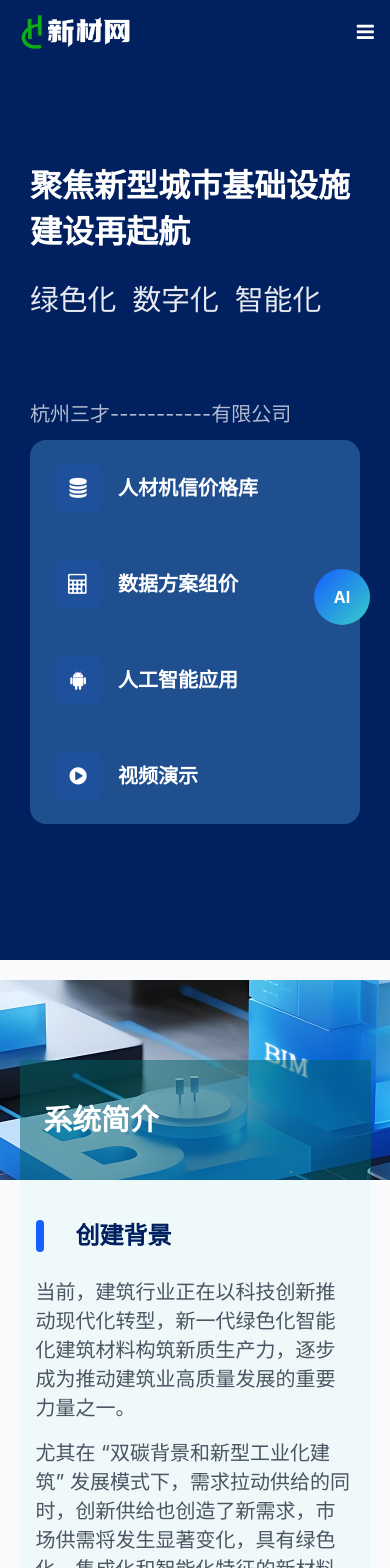
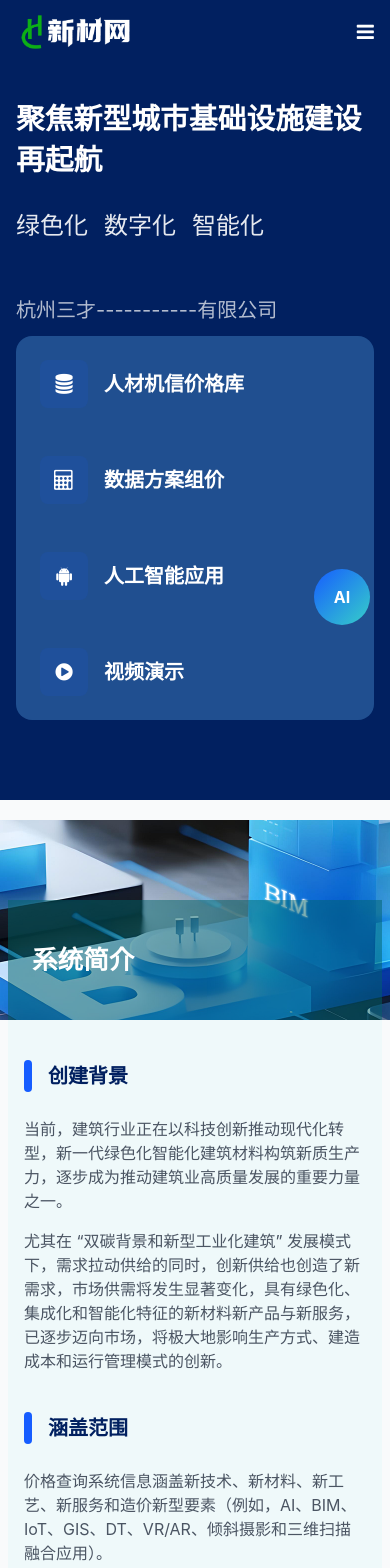
Before and after one commit to Silin7/sancai-website, a Vue app: page / in a window 390 px wide. Shown: the top 1568 px of the page. Built offline with nearby package versions, Linux system fonts and the light colour scheme; what vue3-seamless-scroll would draw is missing.

Commit message:
响应式布局

```diff
--- a/src/components/headnav.vue
+++ b/src/components/headnav.vue
@@ -218,26 +218,24 @@ watch(
     display: flex;
     align-items: center;
     justify-content: space-between;
+    @media (max-width: 1290px) {
+      height: 64px;
+    }
 
     .headnav {
-      width: 100%;
+      width: calc(100% - 130px);
       display: flex;
       align-items: center;
-      justify-content: space-between;
+      justify-content: flex-start;
+      @media (max-width: 1290px) {
+        width: 100%;
+        justify-content: space-between;
+      }
 
       .headlogo {
         cursor: pointer;
         width: 150px;
-      }
-
-      @media (min-width: 1290px) {
-        .headlogo:hover {
-          transform: scale(1.05);
-        }
-      }
-
-      @media (max-width: 1289px) {
-        .headlogo {
+        @media (max-width: 1289px) {
           width: 120px;
         }
       }
@@ -376,13 +374,6 @@ watch(
       }
     }
 
-    @media (min-width: 1290px) {
-      .headnav {
-        width: calc(100% - 130px);
-        justify-content: flex-start;
-      }
-    }
-
     .headbtns {
       display: flex;
       align-items: center;
@@ -441,11 +432,11 @@ watch(
     }
   }
 
-  @media (max-width: 1289px) {
-    .headflex {
-      height: 64px;
-    }
-  }
+  // @media (max-width: 1289px) {
+  //   .headflex {
+  //     height: 64px;
+  //   }
+  // }
 }
 
 .mobiledrawer {
@@ -553,6 +544,12 @@ watch(
     }
   }
 }
+
+@media (min-width: 1290px) {
+  .headlogo:hover {
+    transform: scale(1.05);
+  }
+}
 </style>
 
 <style lang="scss">
--- a/src/views/home.vue
+++ b/src/views/home.vue
@@ -511,20 +511,20 @@ onBeforeUnmount(() => {
 
         .bannerContent {
           margin: 0 auto;
-          padding: 0 30px;
+          padding: 0 2rem;
           width: 100%;
           max-width: 1536px;
 
           .bannerTitle {
             margin-bottom: 1.5rem;
-            font-size: clamp(2rem, 4vw, 3rem);
+            font-size: clamp(1.8rem, 4vw, 3rem);
             color: #fff;
             font-weight: 700;
           }
 
           .bannerSubtitle {
             margin-bottom: 2rem;
-            font-size: clamp(1.8rem, 2vw, 1rem);
+            font-size: clamp(1.5rem, 4vw, 1.8rem);
             line-height: 3rem;
             font-weight: 500;
             color: rgb(255 255 255 / 0.9);
@@ -544,22 +544,22 @@ onBeforeUnmount(() => {
             }
           }
 
-          .bannerJgkbtn {
-            padding: 0.75rem 2rem;
-            color: #fff;
-            background-color: rgb(22 93 255);
-            border-radius: 9999px;
-            box-shadow: 2px 2px 10px 0 rgb(0 0 0 / 0.1);
-          }
+          // .bannerJgkbtn {
+          //   padding: 0.75rem 2rem;
+          //   color: #fff;
+          //   background-color: rgb(22 93 255);
+          //   border-radius: 9999px;
+          //   box-shadow: 2px 2px 10px 0 rgb(0 0 0 / 0.1);
+          // }
 
-          .bannerJjfabtn {
-            margin-left: 20px;
-            padding: 0.75rem 2rem;
-            color: #fff;
-            background-color: rgba(255 255 255 / 0.1);
-            border: 1px solid rgba(255 255 255 / 0.3);
-            border-radius: 9999px;
-          }
+          // .bannerJjfabtn {
+          //   margin-left: 20px;
+          //   padding: 0.75rem 2rem;
+          //   color: #fff;
+          //   background-color: rgba(255 255 255 / 0.1);
+          //   border: 1px solid rgba(255 255 255 / 0.3);
+          //   border-radius: 9999px;
+          // }
 
           .bannerCompany {
             margin-top: 80px;
@@ -644,7 +644,21 @@ onBeforeUnmount(() => {
     }
 
     @media (max-width: 600px) {
-      height: 60rem;
+      .bannerAnchor {
+        height: 50rem;
+
+        .bannerAbsolute {
+          padding-top: 6rem;
+
+          .bannerContent {
+            padding: 0 1rem;
+
+            .bannerCompany {
+              margin-top: 50px;
+            }
+          }
+        }
+      }
     }
   }
 
@@ -665,7 +679,7 @@ onBeforeUnmount(() => {
 
       .featuresImgTitle {
         position: absolute;
-        top: 80px;
+        bottom: 0;
         padding: 0 2rem;
         width: 100%;
         max-width: 1536px;
@@ -673,9 +687,9 @@ onBeforeUnmount(() => {
 
         .featuresImgTitleCentent {
           margin: 0 auto;
-          padding-left: 24px;
+          padding-left: 1.5rem;
           width: 90%;
-          font-size: clamp(1.8rem, 4vw, 2.5rem);
+          font-size: clamp(1.6rem, 4vw, 2.5rem);
           line-height: 120px;
           font-weight: 700;
           color: #fff;
@@ -686,6 +700,10 @@ onBeforeUnmount(() => {
       @media (max-width: 600px) {
         .featuresImgTitle {
           padding: 0;
+
+          .featuresImgTitleCentent {
+            width: calc(100% - 1rem);
+          }
         }
       }
     }
@@ -726,8 +744,8 @@ onBeforeUnmount(() => {
             }
 
             .featuresRoundedTitle {
-              padding-left: 2rem;
-              font-size: 1.5rem;
+              padding-left: 1rem;
+              font-size: clamp(1.25rem, 4vw, 1.5rem);
               line-height: 2rem;
               font-weight: 700;
               color: rgb(1 32 96);
@@ -736,12 +754,12 @@ onBeforeUnmount(() => {
 
           .featuresRoundedInfo1 {
             margin-bottom: 1rem;
-            font-size: 1.25rem;
+            font-size: clamp(1rem, 4vw, 1.25rem);
             color: rgb(75 85 99);
           }
 
           .featuresRoundedInfo2 {
-            font-size: 1.25rem;
+            font-size: clamp(1rem, 4vw, 1.25rem);
             color: rgb(75 85 99);
           }
         }
@@ -749,6 +767,7 @@ onBeforeUnmount(() => {
 
       @media (max-width: 600px) {
         .featuresRounded {
+          width: calc(100% - 1rem);
           padding-left: 1rem;
           padding-right: 1rem;
         }
@@ -770,7 +789,7 @@ onBeforeUnmount(() => {
     max-width: 1536px;
 
     .containerTitle {
-      font-size: clamp(1.8rem, 4vw, 2.5rem);
+      font-size: clamp(1.6rem, 4vw, 2.5rem);
       font-weight: 700;
       text-align: center;
       color: rgb(1 32 96);
@@ -804,12 +823,20 @@ onBeforeUnmount(() => {
 
         .containerSubItem {
           flex-shrink: 0;
-          margin: 0 0.75rem;
+          margin: 0 0.5rem;
           line-height: 2rem;
           color: rgb(1 32 96);
-          padding: 0.5rem 1.25rem;
+          padding: 0.5rem 1rem;
           border-radius: 0.5rem;
           background-color: #fff;
+        }
+
+        .containerSubItem:first-child {
+          margin-left: 0;
+        }
+
+        .containerSubItem:last-child {
+          margin-right: 0;
         }
 
         .containerSubItem:hover {
@@ -878,6 +905,12 @@ onBeforeUnmount(() => {
           }
         }
       }
+
+      @media (max-width: 600px) {
+        .containerGridMaod {
+          padding: 1rem 1rem 0 1rem;
+        }
+      }
     }
   }
 
@@ -895,7 +928,7 @@ onBeforeUnmount(() => {
       max-width: 1536px;
 
       .solutionsTitle {
-        font-size: clamp(1.8rem, 4vw, 2.5rem);
+        font-size: clamp(1.6rem, 4vw, 2.5rem);
         font-weight: 700;
         text-align: center;
         color: rgb(1 32 96);
@@ -929,12 +962,20 @@ onBeforeUnmount(() => {
 
           .solutionsSubItem {
             flex-shrink: 0;
-            margin: 0 0.75rem;
+            margin: 0 0.5rem;
             line-height: 2rem;
             color: rgb(1 32 96);
-            padding: 0.5rem 1.25rem;
+            padding: 0.5rem 1rem;
             border-radius: 0.5rem;
             background-color: #fff;
+          }
+
+          .solutionsSubItem:first-child {
+            margin-left: 0;
+          }
+
+          .solutionsSubItem:last-child {
+            margin-right: 0;
           }
 
           .solutionsSubItem:hover {
@@ -952,12 +993,20 @@ onBeforeUnmount(() => {
 
           .solutionsSubItem {
             flex-shrink: 0;
-            margin: 0 0.75rem;
+            margin: 0 0.5rem;
             line-height: 2rem;
             color: rgb(1 32 96);
-            padding: 0.5rem 1.25rem;
+            padding: 0.5rem 1rem;
             border-radius: 0.5rem;
             background-color: #fff;
+          }
+
+          .solutionsSubItem:first-child {
+            margin-left: 0;
+          }
+
+          .solutionsSubItem:last-child {
+            margin-right: 0;
           }
 
           .solutionsSubItem:hover {
@@ -990,7 +1039,7 @@ onBeforeUnmount(() => {
 
           .solutionsImgTitle1 {
             margin-bottom: 1rem;
-            font-size: 1.5rem;
+            font-size: clamp(1.2rem, 4vw, 1.5rem);
             line-height: 2rem;
             font-weight: 500;
             text-align: center;
@@ -999,7 +1048,7 @@ onBeforeUnmount(() => {
 
           .solutionsImgTitle2 {
             margin-bottom: 1.25rem;
-            font-size: 2.25rem;
+            font-size: clamp(1.5rem, 4vw, 2.25rem);
             line-height: 2.5rem;
             font-weight: 700;
             text-align: center;
@@ -1007,7 +1056,7 @@ onBeforeUnmount(() => {
           }
 
           .solutionsImgTitle3 {
-            font-size: 1.25rem;
+            font-size: clamp(1rem, 4vw, 1.5rem);
             line-height: 1.75rem;
             opacity: 0.9;
             text-align: center;
@@ -1021,7 +1070,7 @@ onBeforeUnmount(() => {
           left: 0;
           z-index: 2;
           width: 100%;
-          padding: 2.5rem;
+          padding: clamp(1.5rem, 4vw, 2.5rem);
           border-top: 1px solid rgb(229 231 235);
           background-color: rgb(255 255 255 / 0.8);
 
@@ -1049,7 +1098,7 @@ onBeforeUnmount(() => {
       max-width: 1536px;
 
       .aiTitle {
-        font-size: clamp(1.8rem, 4vw, 2.5rem);
+        font-size: clamp(1.6rem, 4vw, 2.5rem);
         font-weight: 700;
         text-align: center;
         color: rgb(1 32 96);
@@ -1170,7 +1219,7 @@ onBeforeUnmount(() => {
       max-width: 1536px;
 
       .mxTitle {
-        font-size: clamp(1.8rem, 4vw, 2.5rem);
+        font-size: clamp(1.6rem, 4vw, 2.5rem);
         font-weight: 700;
         text-align: center;
         color: rgb(1 32 96);
@@ -1276,7 +1325,7 @@ onBeforeUnmount(() => {
     max-width: 1536px;
 
     .pyTitle {
-      font-size: clamp(1.8rem, 4vw, 2.5rem);
+      font-size: clamp(1.6rem, 4vw, 2.5rem);
       font-weight: 700;
       text-align: center;
       color: rgb(1 32 96);
@@ -1374,11 +1423,17 @@ onBeforeUnmount(() => {
   }
 
   @media (max-width: 600px) {
+    .containerBox {
+      margin: 4rem 0;
+    }
+
     .solutionsBox {
+      margin: 4rem 0;
       padding: 2.5rem 0;
     }
 
     .aiBox {
+      margin: 4rem 0;
       padding: 2.5rem 0;
     }
 
@@ -1389,8 +1444,8 @@ onBeforeUnmount(() => {
 
   @media (max-width: 1140px) {
     .outmostPd {
-      padding-left: 1rem !important;
-      padding-right: 1rem !important;
+      padding-left: 0.5rem !important;
+      padding-right: 0.5rem !important;
     }
   }
 }
```
